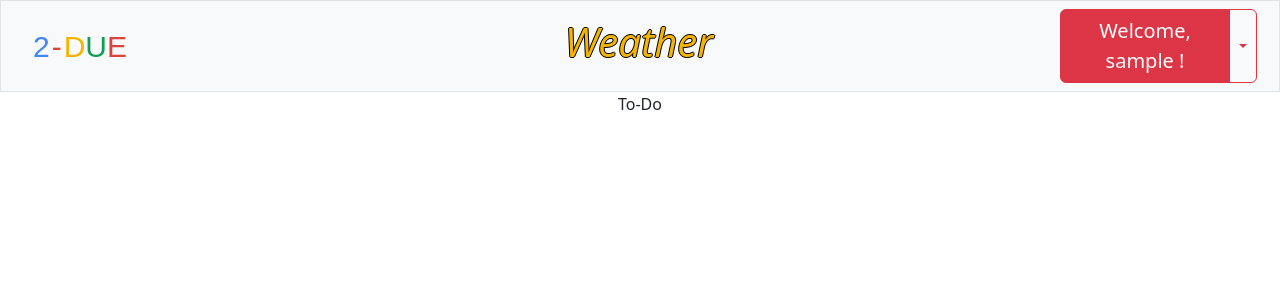
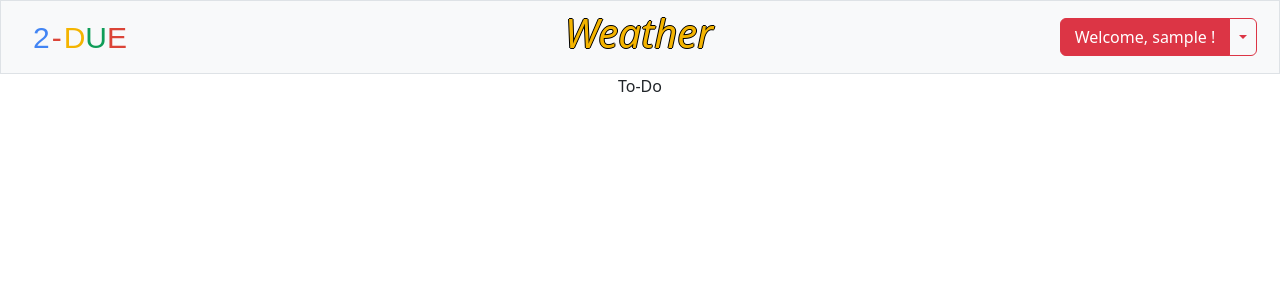
Before and after one commit to neelg07/2-DUE, a Flask app: template templates/weather.html in a window 1280 px wide. Shown: the top 300 px of the page. Run offline with Flask 2, Linux system fonts and the light colour scheme; the template is opened without the code that fills it: most values are stand-ins (such as "Sample title", 1, 10 or a date in 2020); some libraries are stand-ins or nearby versions.

Commit message:
Change font size for menu dropdown

```diff
--- a/static/layout.css
+++ b/static/layout.css
@@ -290,7 +290,7 @@ button.close-register:active {
 
 #menu-btn {
     width: 170px;
-    font-size: 20px;
+    font-size: 16px;
 }
 
 /* Security.html */
```
Also changed, not shown: 1 other file.
